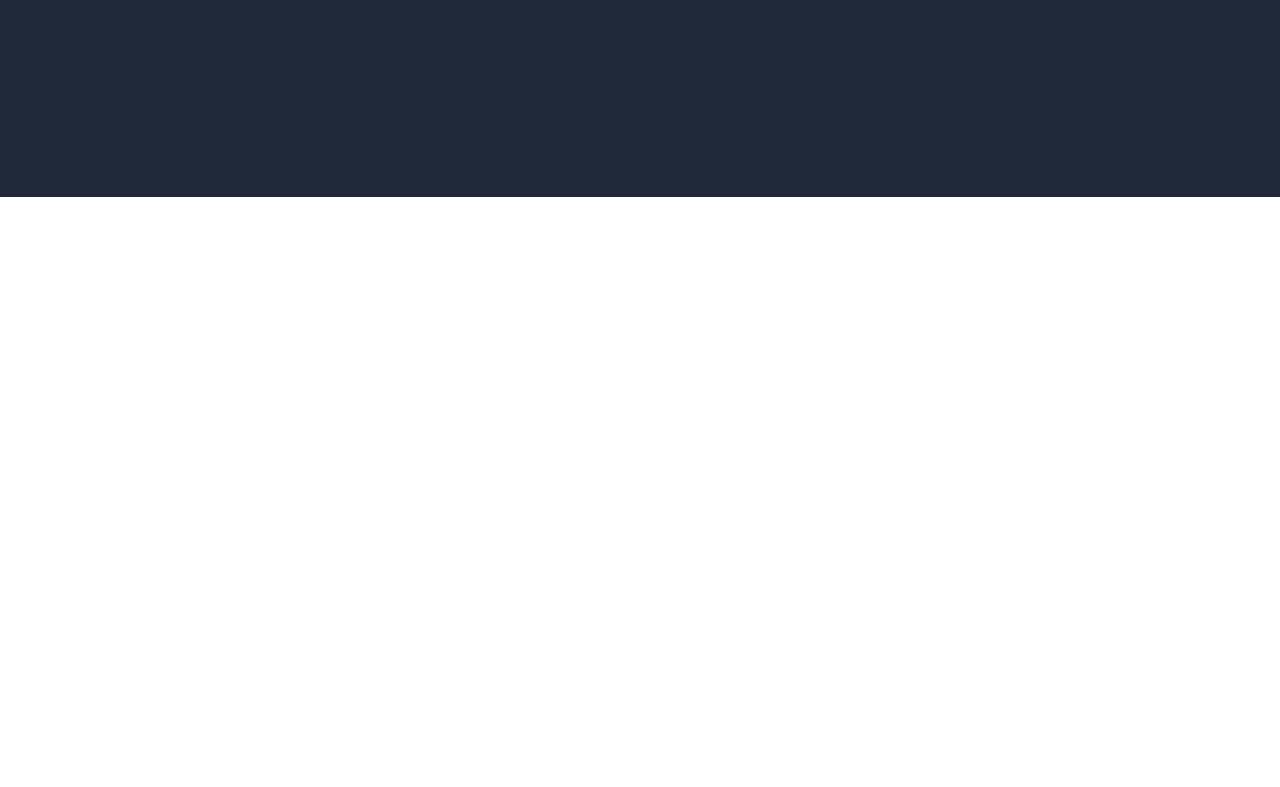
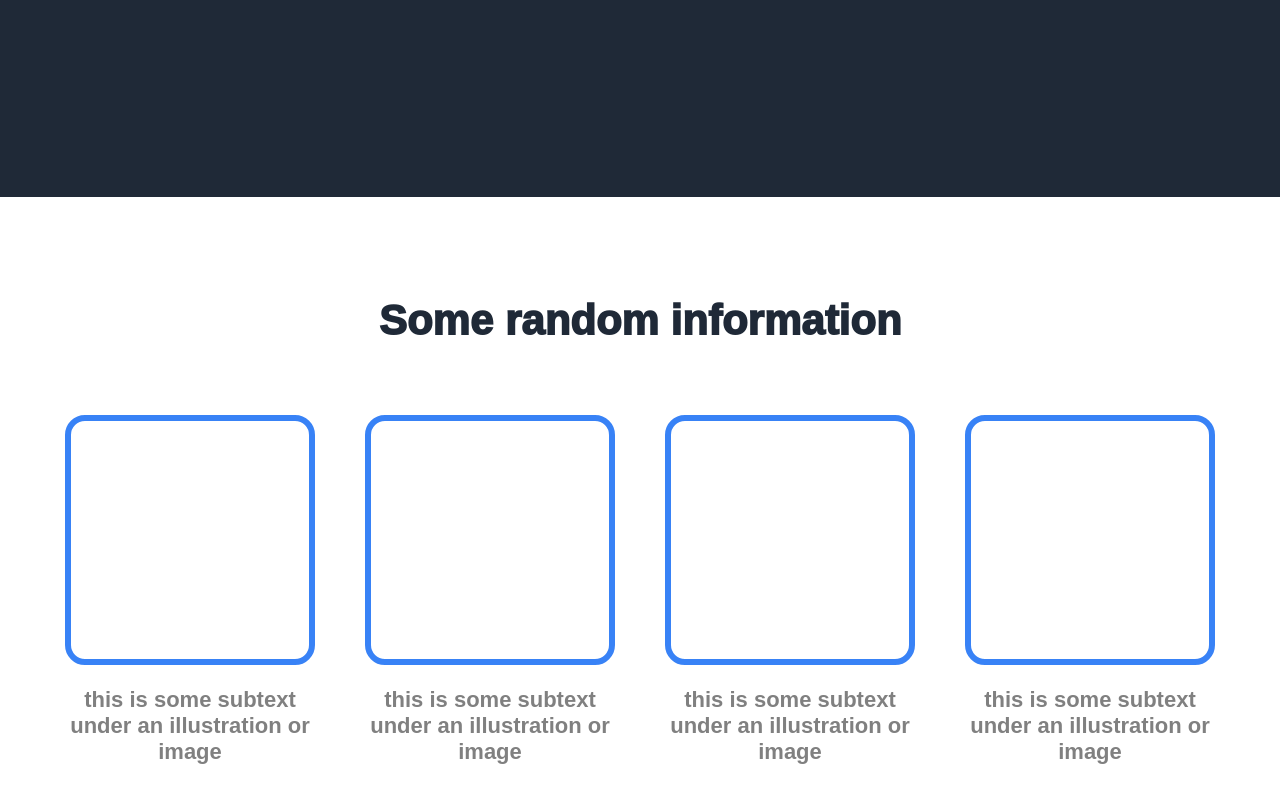
Before and after one commit to aryanbroy/project_landing_page, a plain HTML site: page index.html in a window 1280 px wide. Shown: the part 479-1266 px from the top of the page. Before the commit the page ends 800 px from the top, so only its background shows below. Drawn offline with Linux system fonts and the light colour scheme.

Commit message:
add information section of website

```diff
--- a/index.html
+++ b/index.html
@@ -25,5 +25,28 @@
             <img class="tower" src="images/arnaud-gillard-cj3m-DNCBNA-unsplash.jpg" alt="some_tower_image">
         </div>
     </div>
+    <div class="second">
+        <div class="information">Some random information</div>
+        <div class="roundBoxes">
+            <div class="oneBox">
+                <div class="roundBox"></div>
+                <p class="boxSub">this is some subtext under an illustration or image</p>
+            </div>
+            <div class="oneBox">
+                <div class="roundBox"></div>
+                <p class="boxSub">this is some subtext under an illustration or image</p>
+            </div>
+            <div class="oneBox">
+                <div class="roundBox"></div>
+                <p class="boxSub">this is some subtext under an illustration or image</p>
+            </div>
+            <div class="oneBox">
+                <div class="roundBox"></div>
+                <p class="boxSub">this is some subtext under an illustration or image</p>
+            </div>
+
+        </div>
+
+    </div>
 </body>
 </html>
--- a/style.css
+++ b/style.css
@@ -80,3 +80,40 @@ li{
     margin: 4px 2px;
     font-size: 16px;
 }
+
+.second{
+    margin-top: 100px;
+}
+
+.information{
+    text-align: center;
+    font-size: 42px;
+    font-weight: 950;
+    color: #1F2937;
+}
+
+.roundBoxes{
+    margin-top: 70px;
+    display: flex;
+    justify-content: center;
+    gap: 50px;
+
+}
+
+.roundBox{
+    width: 250px;
+    height: 250px;
+    border: 6px solid #3882F6;
+    border-radius: 20px;
+}
+
+.oneBox{
+    width: 250px;
+}
+
+.boxSub{
+    text-align: center;
+    font-size: 22px;
+    font-weight: 700;
+    color: grey ;
+}
```
